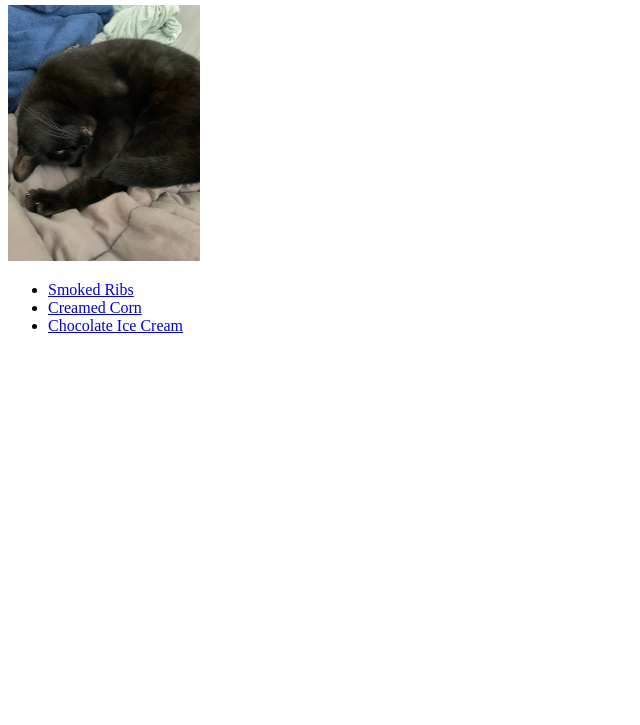
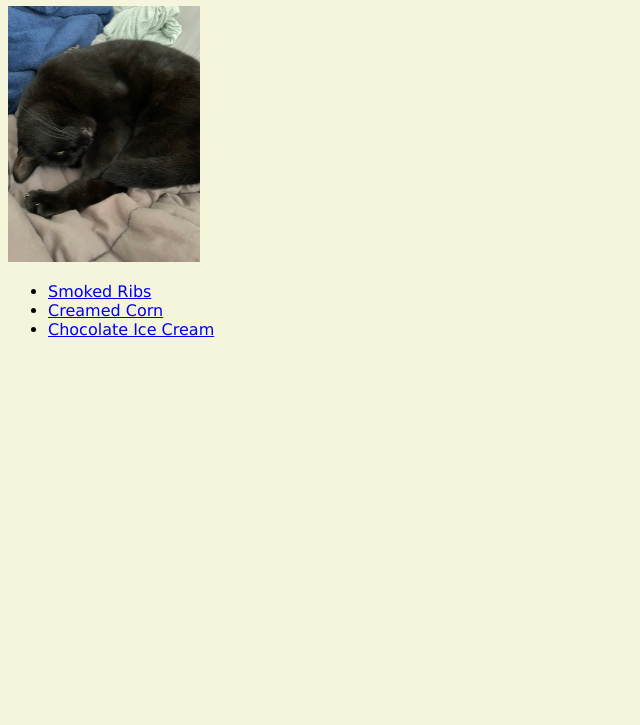
Before and after one commit to dwallie6/odin-recipes, a plain HTML site: page index.html in a window 1280 px wide. Shown: the part 75-800 px from the top of the page, without its empty margins (0-640 px from the left). Drawn offline with Linux system fonts and the light colour scheme.

Commit message:
Edit index.html

```diff
--- a/index.html
+++ b/index.html
@@ -4,6 +4,7 @@
 <head>
     <meta charset="UTF-8">
     <title>Odin Recipes</title>
+    <link rel="stylesheet" href="style.css">
 </head>
 
 <body>
@@ -14,6 +15,7 @@
             <li><a href="creamed-corn.html">Creamed Corn</a></li>
             <li><a href="ice-cream.html">Chocolate Ice Cream</a></li>
         </ul>
+
 </body>
 
 </html>
--- /dev/null
+++ b/style.css
@@ -0,0 +1,4 @@
+body{
+    font-family: Verdana, Geneva, Tahoma, sans-serif;
+    background-color: beige;
+}
```
Also changed, not shown: ribs.html (+1 -0 lines).
